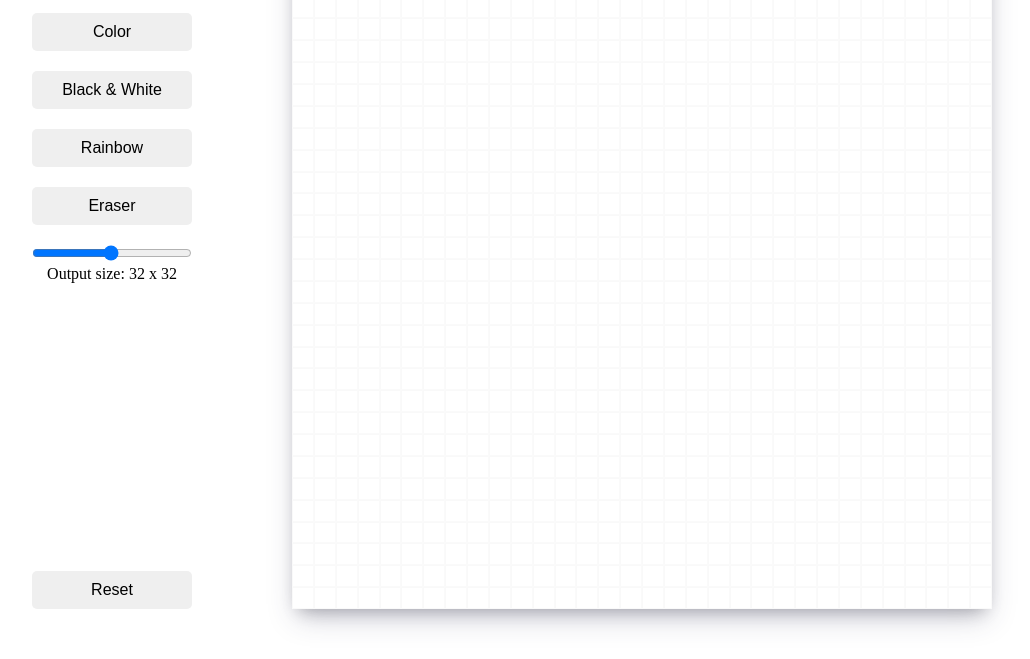
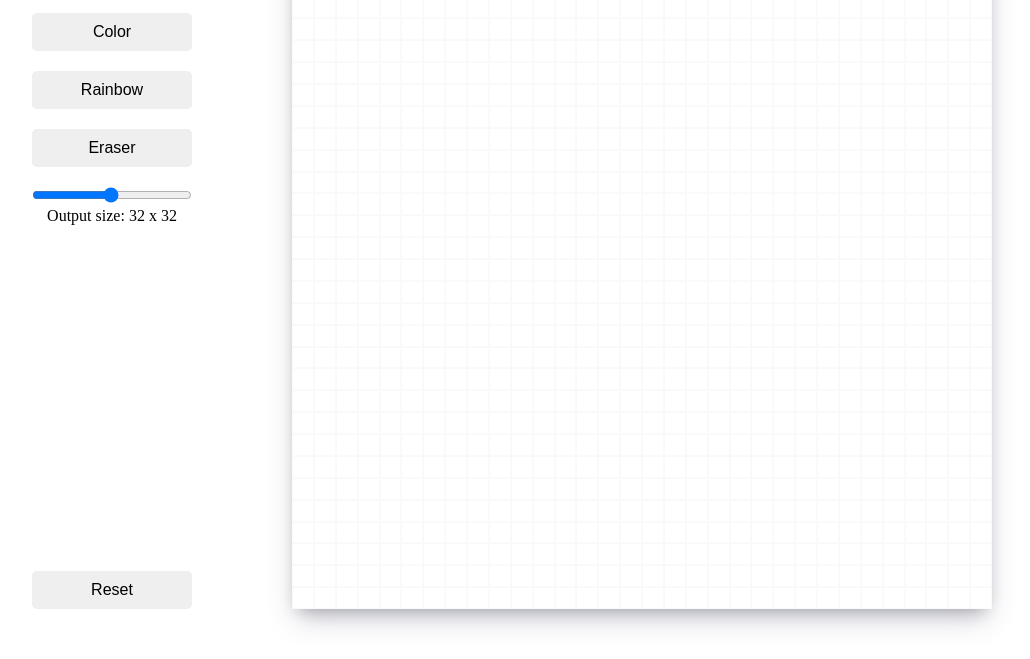
Before and after one commit to cjfaquino/sketchbook, a plain HTML site: page index.html in a window 1280 px wide. Shown: the part 141-800 px from the top of the page, without its empty margins (128-1158 px from the left). Drawn offline with Linux system fonts and the light colour scheme.

Commit message:
remove black and white button

```diff
--- a/index.html
+++ b/index.html
@@ -13,7 +13,6 @@
       <h1>Sketchbook</h1>
       <input id="colorPick" type="color">
       <button id="color">Color</button>
-      <button id="bow">Black & White</button>
       <button id="rainbow">Rainbow</button>
       <button id="eraser">Eraser</button>
       <div class="sliderContainer">
```
